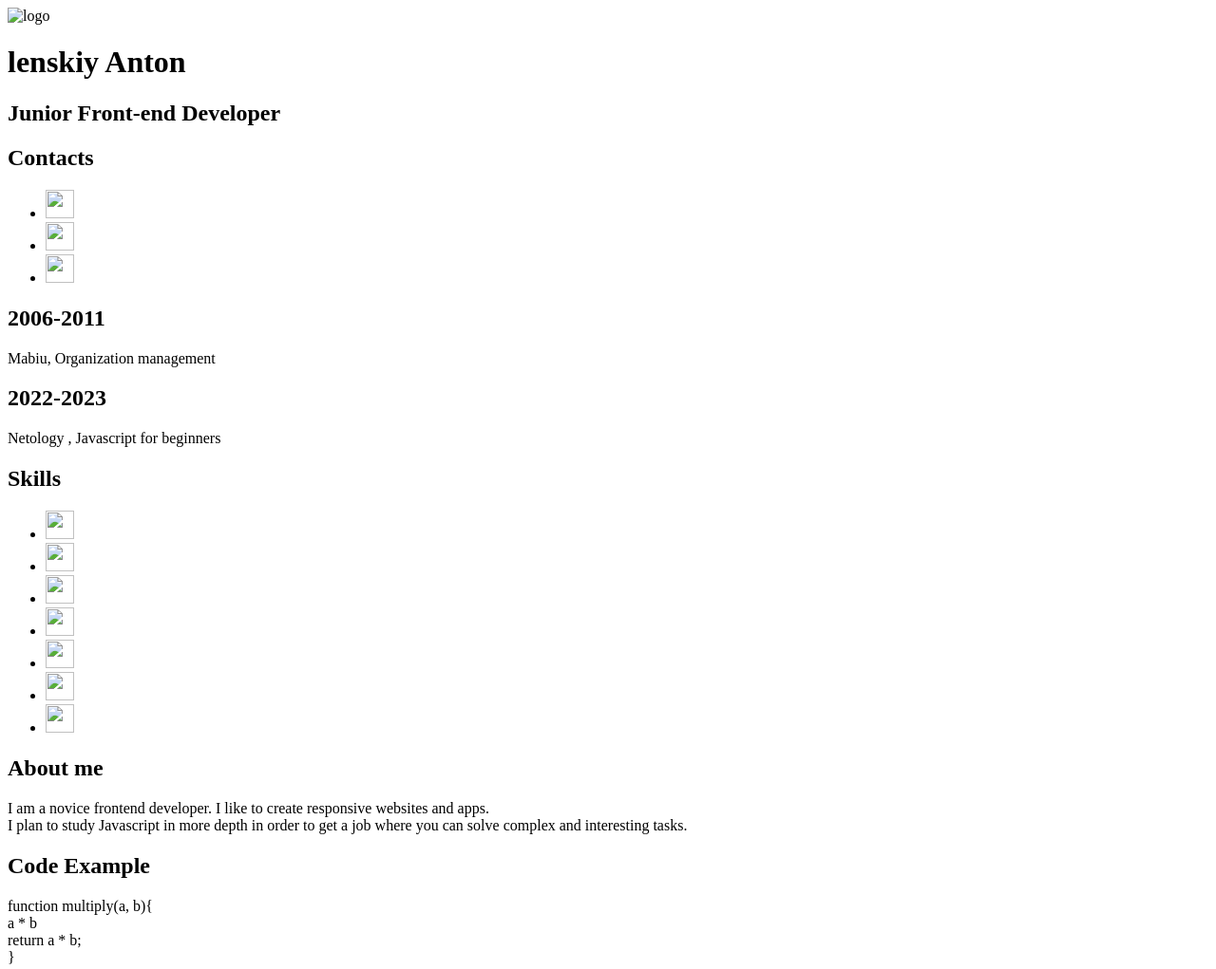
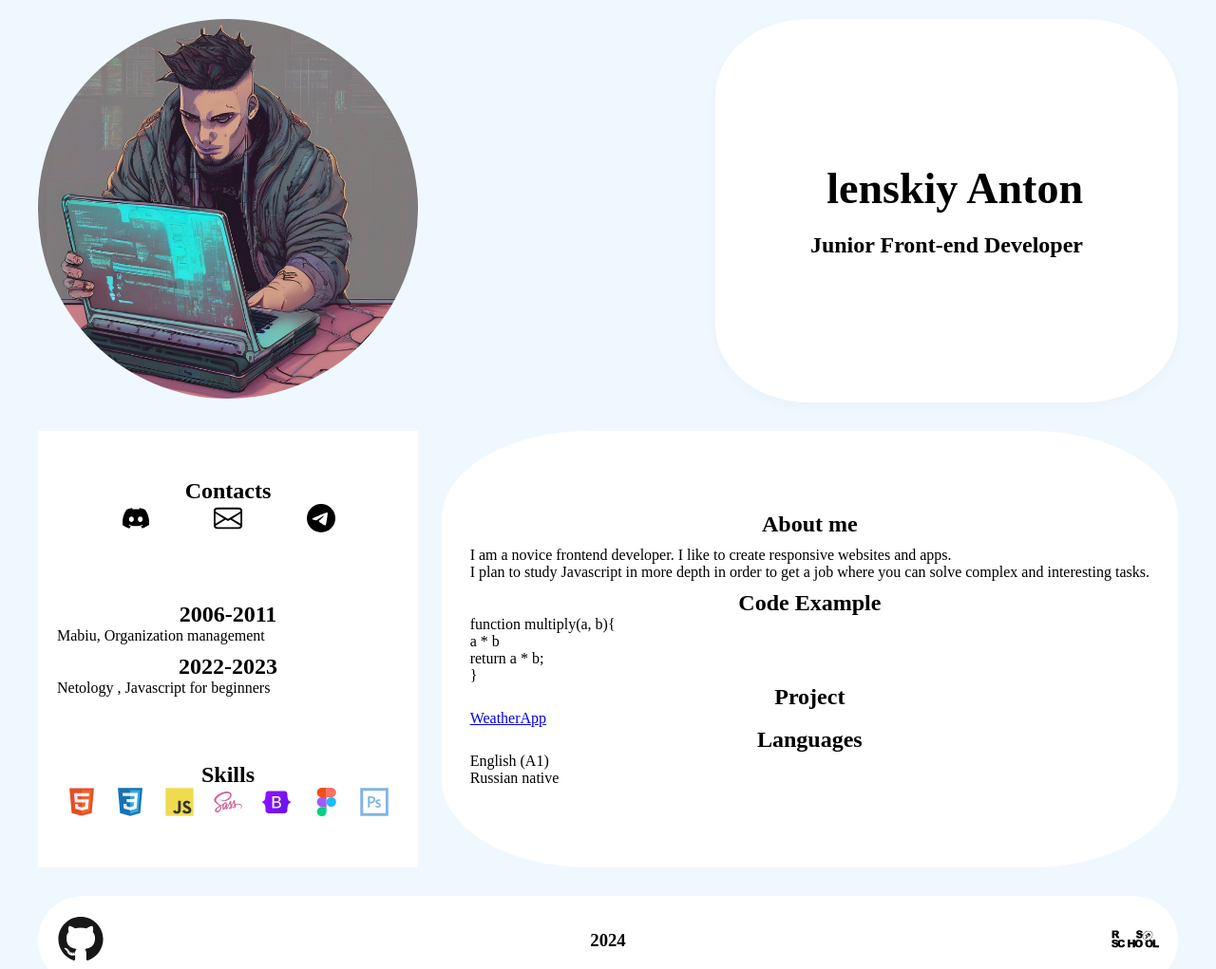
Before and after one commit to hitman46923/rsschool-cv, a plain HTML site: page index.html in a window 1280 px wide. Shown: the top 1021 px of the page at 95% size. Drawn offline with Linux system fonts and the light colour scheme; the site is published under a folder, as on GitHub Pages, so addresses that start at the root find nothing.

Commit message:
fix: fix images

```diff
--- a/index.html
+++ b/index.html
@@ -4,14 +4,14 @@
     <meta charset="UTF-8">
     <meta name="viewport" content="width=device-width, initial-scale=1.0">
     <title>CV</title>
-    <link rel="stylesheet" href="/style.css">
+    <link rel="stylesheet" href="style.css">
 </head>
 <body>
     <div class="container">
 
     <header class="header">
 
-        <div class="column-image"><img class="logo" src="/img/logo.png" alt="logo"  width="400" height="400" ></div>
+        <div class="column-image"><img class="logo" src="img/logo.png" alt="logo"  width="400" height="400" ></div>
 
 
 
@@ -43,9 +43,9 @@
             <section class="contacts">
                 <h2 class="contacts-title">Contacts</h2>
                 <ul>
-                    <li> <a href="https://discordapp.com/users/803718122897014874"><img src="/img/discord-svgrepo-com.svg" alt="" width="30" height="30" ></a> </li>
-                    <li><a href="mailto:antoniol46923@gmail.com"><img src="/img/envelope.svg" alt="" width="30" height="30"></a></li>
-                    <li> <a href="https://t.me/Hitman469"> <img src="/img/telegram.svg" alt="" width="30" height="30" >  </a> </li>
+                    <li> <a href="https://discordapp.com/users/803718122897014874"><img src="img/discord-svgrepo-com.svg" alt="" width="30" height="30" ></a> </li>
+                    <li><a href="mailto:antoniol46923@gmail.com"><img src="img/envelope.svg" alt="" width="30" height="30"></a></li>
+                    <li> <a href="https://t.me/Hitman469"> <img src="img/telegram.svg" alt="" width="30" height="30" >  </a> </li>
 
                 </ul>
 
@@ -76,13 +76,13 @@
                     </h2>
                     <div class="skills-wrapper">
                         <ul class="skills-list" >
-                            <li><img src="/img/html5-original.svg" alt="" width="30" height="30" ></li>
-                            <li><img src="/img/css3-original.svg" alt=""  width="30" height="30" ></li>
-                            <li><img src="/img/javascript-original.svg" alt=""  width="30" height="30" ></li>
-                            <li><img src="/img/sass-original.svg" alt=""  width="30" height="30" ></li>
-                            <li><img src="/img/bootstrap-original.svg" alt=""  width="30" height="30" ></li>
-                            <li><img src="/img/figma-original.svg" alt=""  width="30" height="30" ></li>
-                            <li><img src="/img/photoshop-line.svg" alt="" width="30" height="30" ></li>
+                            <li><img src="img/html5-original.svg" alt="" width="30" height="30" ></li>
+                            <li><img src="img/css3-original.svg" alt=""  width="30" height="30" ></li>
+                            <li><img src="img/javascript-original.svg" alt=""  width="30" height="30" ></li>
+                            <li><img src="img/sass-original.svg" alt=""  width="30" height="30" ></li>
+                            <li><img src="img/bootstrap-original.svg" alt=""  width="30" height="30" ></li>
+                            <li><img src="img/figma-original.svg" alt=""  width="30" height="30" ></li>
+                            <li><img src="img/photoshop-line.svg" alt="" width="30" height="30" ></li>
                         </ul>
                     </div>
 
@@ -148,11 +148,11 @@
     <footer class="footer">
         <div class="footer-wrapper">
             <div class="footer-block">
-                <a href=""><img src="/img/github-original.svg" width="50" height="50" alt=""></a>
+                <a href=""><img src="img/github-original.svg" width="50" height="50" alt=""></a>
             </div>
             <h3 class="footer-title">2024</h3>
             <div class="footer-block">
-                <a href="https://rs.school/courses/javascript-ru"><img class="rss-img" src="/img/rs_school_js.svg" alt="rss-image"></a>
+                <a href="https://rs.school/courses/javascript-ru"><img class="rss-img" src="img/rs_school_js.svg" alt="rss-image"></a>
             </div>
 
         </div>
```
